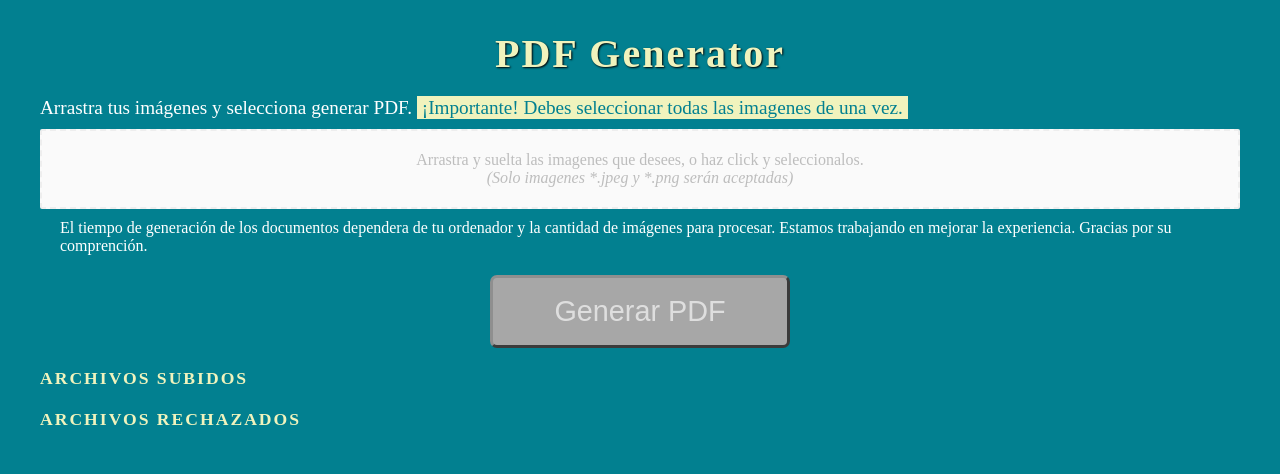
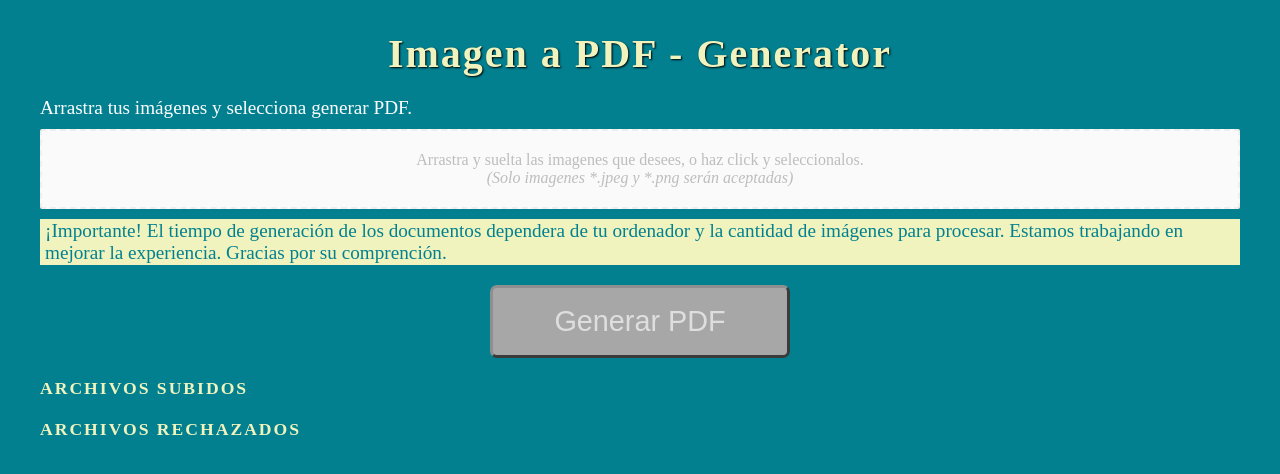
Before and after one commit to gus0117/pdf-generator, a React (Vite) app: page / in a window 1280 px wide. Shown: the top 474 px of the page. Built offline with nearby package versions, Linux system fonts and the light colour scheme; what @react-pdf/renderer would draw is missing.

Commit message:
Se cambio el mensaje importante

```diff
--- a/src/App.jsx
+++ b/src/App.jsx
@@ -22,11 +22,11 @@ function App() {
 
   return (
     <div className="container">
-      <h1 className="title-1">PDF Generator</h1>
+      <h1 className="title-1">Imagen a PDF - Generator</h1>
       {
         !isImagesLoaded ?
         <>
-          <p className="description-1">Arrastra tus imágenes y selecciona generar PDF. <span className="highlight">¡Importante! Debes seleccionar todas las imagenes de una vez.</span></p>
+          <p className="description-1">Arrastra tus imágenes y selecciona generar PDF.</p>
           <DropZone generatePdf={generatePdf}/>
         </> :
         null
--- a/src/components/DropZone.jsx
+++ b/src/components/DropZone.jsx
@@ -103,7 +103,7 @@ const DropZone = ({ generatePdf }) => {
             <p>Arrastra y suelta las imagenes que desees, o haz click y seleccionalos.</p>
             <em>(Solo imagenes *.jpeg y *.png serán aceptadas)</em>
           </div>
-          <p className="description-2">El tiempo de generación de los documentos dependera de tu ordenador y la cantidad de imágenes para procesar. Estamos trabajando en mejorar la experiencia. Gracias por su comprención.</p>
+          <p className="description-1 highlight">¡Importante! El tiempo de generación de los documentos dependera de tu ordenador y la cantidad de imágenes para procesar. Estamos trabajando en mejorar la experiencia. Gracias por su comprención.</p>
           {
             files.length > 0 ?
             <>
```
